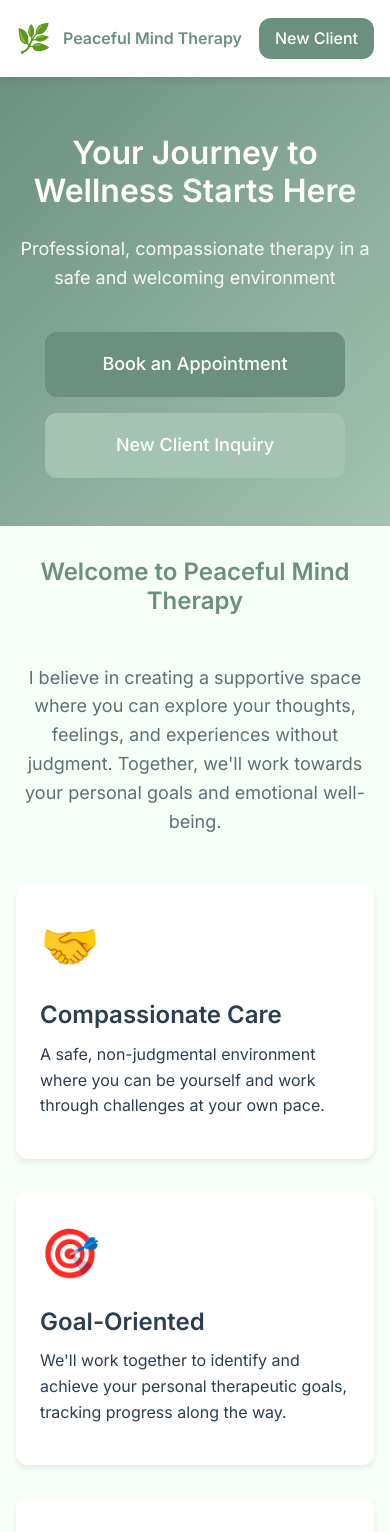
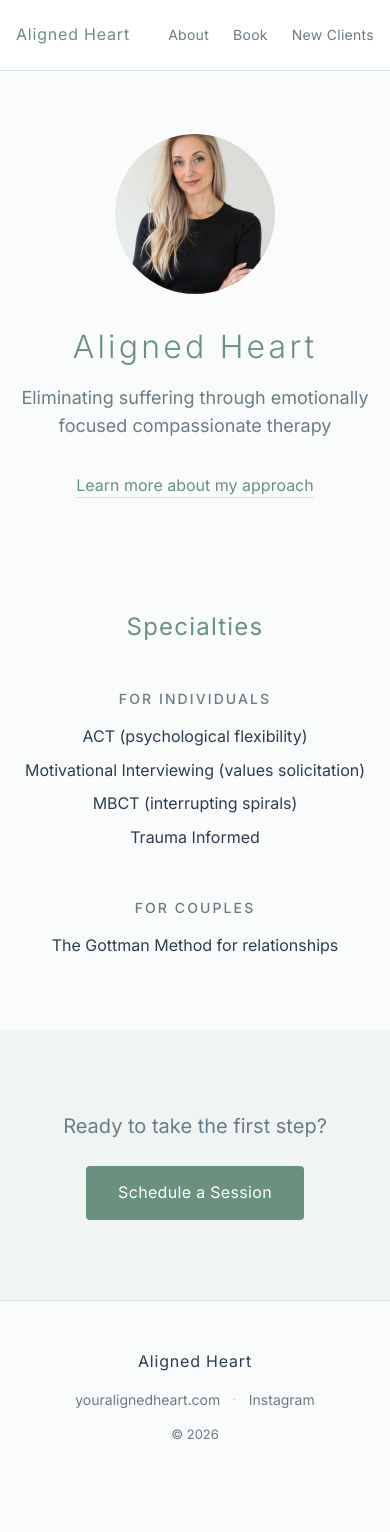
Before and after one commit to ptvans/shoshana, a React (Vite) app: page / in a window 390 px wide. Shown: the top 1532 px of the page. After the commit the page ends 1493 px from the top, so only its background shows below. Built offline with nearby package versions, Linux system fonts and the light colour scheme; no server answers.

Commit message:
add all content

```diff
--- a/index.html
+++ b/index.html
@@ -4,7 +4,7 @@
     <meta charset="UTF-8" />
     <link rel="icon" type="image/svg+xml" href="/vite.svg" />
     <meta name="viewport" content="width=device-width, initial-scale=1.0" />
-    <title>Therapist Practice - Compassionate Care</title>
+    <title>Aligned Heart - Emotionally Focused Compassionate Therapy</title>
     <link rel="preconnect" href="https://fonts.googleapis.com">
     <link rel="preconnect" href="https://fonts.gstatic.com" crossorigin>
     <link href="https://fonts.googleapis.com/css2?family=Inter:wght@300;400;500;600;700&display=swap" rel="stylesheet">
--- a/src/App.css
+++ b/src/App.css
@@ -9,48 +9,31 @@
   padding-top: 80px;
 }
 
-/* Page sections */
-.page-section {
-  padding: 4rem 0;
+/* Containers */
+.container {
+  max-width: 1200px;
+  margin: 0 auto;
+  padding: 0 2rem;
 }
 
-.section-title {
-  text-align: center;
-  color: var(--primary-color);
-  margin-bottom: 3rem;
-}
-
-.section-subtitle {
-  text-align: center;
-  color: var(--text-secondary);
-  max-width: 700px;
-  margin: 0 auto 3rem;
-  font-size: 1.125rem;
-}
-
-/* Cards */
-.card {
-  background: var(--white);
-  border-radius: var(--border-radius);
-  padding: 2rem;
-  box-shadow: var(--shadow);
-  transition: transform 0.3s ease, box-shadow 0.3s ease;
-}
-
-.card:hover {
-  transform: translateY(-4px);
-  box-shadow: var(--shadow-lg);
+.container-narrow {
+  max-width: 600px;
+  margin: 0 auto;
+  padding: 0 2rem;
 }
 
 /* Buttons */
 .btn {
   padding: 0.875rem 2rem;
-  border-radius: var(--border-radius);
-  font-weight: 500;
+  border-radius: 4px;
+  font-weight: 400;
   font-size: 1rem;
+  letter-spacing: 0.02em;
   transition: all 0.3s ease;
   display: inline-block;
   text-align: center;
+  border: none;
+  cursor: pointer;
 }
 
 .btn-primary {
@@ -61,30 +44,23 @@
 .btn-primary:hover {
   background-color: #5A7A6D;
   color: var(--white);
-  transform: translateY(-2px);
-  box-shadow: var(--shadow);
 }
 
 .btn-secondary {
-  background-color: var(--secondary-color);
-  color: var(--white);
+  background-color: transparent;
+  color: var(--primary-color);
+  border: 1px solid var(--primary-color);
 }
 
 .btn-secondary:hover {
-  background-color: #8FAF9E;
+  background-color: var(--primary-color);
   color: var(--white);
-  transform: translateY(-2px);
-  box-shadow: var(--shadow);
-}
-
-.btn-large {
-  padding: 1.125rem 2.5rem;
-  font-size: 1.125rem;
 }
 
 /* Forms */
 .form-group {
   margin-bottom: 1.5rem;
+  text-align: left;
 }
 
 .form-label {
@@ -92,6 +68,7 @@
   margin-bottom: 0.5rem;
   font-weight: 500;
   color: var(--text-primary);
+  font-size: 0.875rem;
 }
 
 .form-input,
@@ -99,10 +76,10 @@
 .form-select {
   width: 100%;
   padding: 0.875rem;
-  border: 2px solid var(--accent-color);
-  border-radius: var(--border-radius);
+  border: 1px solid var(--accent-color);
+  border-radius: 4px;
   font-size: 1rem;
-  transition: border-color 0.3s ease, box-shadow 0.3s ease;
+  transition: border-color 0.3s ease;
   background-color: var(--white);
 }
 
@@ -111,7 +88,6 @@
 .form-select:focus {
   outline: none;
   border-color: var(--primary-color);
-  box-shadow: 0 0 0 3px rgba(107, 144, 128, 0.1);
 }
 
 .form-textarea {
@@ -120,39 +96,17 @@
 }
 
 .form-error {
-  color: #E74C3C;
+  color: #C0392B;
   font-size: 0.875rem;
   margin-top: 0.25rem;
 }
 
 .form-success {
-  background-color: #D4EDDA;
-  color: #155724;
+  background-color: #E8F5E9;
+  color: #2E7D32;
   padding: 1rem;
-  border-radius: var(--border-radius);
+  border-radius: 4px;
   margin-bottom: 1.5rem;
-  border: 1px solid #C3E6CB;
-}
-
-/* Grid */
-.grid {
-  display: grid;
-  gap: 2rem;
-}
-
-.grid-2 {
-  grid-template-columns: repeat(2, 1fr);
-}
-
-.grid-3 {
-  grid-template-columns: repeat(3, 1fr);
-}
-
-@media (max-width: 968px) {
-  .grid-2,
-  .grid-3 {
-    grid-template-columns: 1fr;
-  }
 }
 
 @media (max-width: 768px) {
@@ -160,11 +114,8 @@
     padding-top: 70px;
   }
 
-  .page-section {
-    padding: 2rem 0;
-  }
-
-  .card {
-    padding: 1.5rem;
+  .container,
+  .container-narrow {
+    padding: 0 1.5rem;
   }
 }
--- a/src/App.jsx
+++ b/src/App.jsx
@@ -2,6 +2,7 @@ import { BrowserRouter as Router, Routes, Route } from 'react-router-dom'
 import Header from './components/Header'
 import Footer from './components/Footer'
 import Home from './pages/Home'
+import About from './pages/About'
 import BookAppointment from './pages/BookAppointment'
 import NewClient from './pages/NewClient'
 import './App.css'
@@ -14,6 +15,7 @@ function App() {
         <main className="main-content">
           <Routes>
             <Route path="/" element={<Home />} />
+            <Route path="/about" element={<About />} />
             <Route path="/book-appointment" element={<BookAppointment />} />
             <Route path="/new-client" element={<NewClient />} />
           </Routes>
--- a/src/components/Footer.css
+++ b/src/components/Footer.css
@@ -1,44 +1,44 @@
 .footer {
-  background-color: var(--primary-color);
-  color: var(--white);
-  padding: 3rem 0 1rem;
-  margin-top: 4rem;
+  padding: 3rem 0;
+  text-align: center;
+  border-top: 1px solid var(--accent-color);
 }
 
 .footer-content {
-  display: grid;
-  grid-template-columns: repeat(3, 1fr);
-  gap: 2rem;
-  margin-bottom: 2rem;
+  display: flex;
+  flex-direction: column;
+  gap: 0.75rem;
 }
 
-.footer-section h4 {
-  margin-bottom: 1rem;
-  font-size: 1.125rem;
+.footer-brand {
+  font-size: 1rem;
+  letter-spacing: 0.05em;
+  color: var(--text-primary);
+  margin: 0;
 }
 
-.footer-section p {
-  margin-bottom: 0.5rem;
-  opacity: 0.9;
-  font-size: 0.9rem;
+.footer-links {
+  margin: 0;
 }
 
-.footer-bottom {
-  text-align: center;
-  padding-top: 2rem;
-  border-top: 1px solid rgba(255, 255, 255, 0.2);
-  opacity: 0.8;
-  font-size: 0.9rem;
+.footer-links a {
+  color: var(--text-secondary);
+  text-decoration: none;
+  font-size: 0.875rem;
+  transition: color 0.3s ease;
 }
 
-@media (max-width: 768px) {
-  .footer-content {
-    grid-template-columns: 1fr;
-    gap: 2rem;
-    text-align: center;
-  }
+.footer-links a:hover {
+  color: var(--primary-color);
+}
 
-  .footer {
-    padding: 2rem 0 1rem;
-  }
+.separator {
+  margin: 0 0.75rem;
+  color: var(--accent-color);
 }
+
+.footer-copyright {
+  font-size: 0.8125rem;
+  color: var(--text-secondary);
+  margin: 0;
+}
--- a/src/components/Footer.jsx
+++ b/src/components/Footer.jsx
@@ -5,28 +5,17 @@ function Footer() {
 
   return (
     <footer className="footer">
-      <div className="container">
+      <div className="container-narrow">
         <div className="footer-content">
-          <div className="footer-section">
-            <h4>Peaceful Mind Therapy</h4>
-            <p>Compassionate, professional care for your mental wellness journey.</p>
-          </div>
-
-          <div className="footer-section">
-            <h4>Contact</h4>
-            <p>Email: info@peacefulmindtherapy.com</p>
-            <p>Phone: (555) 123-4567</p>
-          </div>
-
-          <div className="footer-section">
-            <h4>Hours</h4>
-            <p>Monday - Friday: 9:00 AM - 6:00 PM</p>
-            <p>Saturday: 10:00 AM - 2:00 PM</p>
-          </div>
-        </div>
-
-        <div className="footer-bottom">
-          <p>&copy; {currentYear} Peaceful Mind Therapy. All rights reserved.</p>
+          <p className="footer-brand">Aligned Heart</p>
+          <p className="footer-links">
+            <a href="https://youralignedheart.com">youralignedheart.com</a>
+            <span className="separator">&middot;</span>
+            <a href="https://www.instagram.com/terra_artist_love/" target="_blank" rel="noopener noreferrer">Instagram</a>
+          </p>
+          <p className="footer-copyright">
+            &copy; {currentYear}
+          </p>
         </div>
       </div>
     </footer>
--- a/src/components/Header.css
+++ b/src/components/Header.css
@@ -3,29 +3,24 @@
   top: 0;
   left: 0;
   right: 0;
-  background: var(--white);
-  box-shadow: var(--shadow);
+  background-color: var(--white);
   z-index: 1000;
-  padding: 1rem 0;
+  border-bottom: 1px solid var(--accent-color);
 }
 
 .nav {
   display: flex;
   justify-content: space-between;
   align-items: center;
+  height: 80px;
 }
 
 .logo {
-  display: flex;
-  align-items: center;
-  gap: 0.75rem;
-  font-size: 1.25rem;
-  font-weight: 600;
+  font-size: 1.125rem;
+  font-weight: 400;
+  letter-spacing: 0.05em;
   color: var(--primary-color);
-}
-
-.logo-icon {
-  font-size: 1.75rem;
+  text-decoration: none;
 }
 
 .logo:hover {
@@ -35,13 +30,16 @@
 .nav-links {
   display: flex;
   list-style: none;
-  gap: 2rem;
-  align-items: center;
+  margin: 0;
+  padding: 0;
+  gap: 2.5rem;
 }
 
 .nav-link {
-  color: var(--text-primary);
-  font-weight: 500;
+  color: var(--text-secondary);
+  text-decoration: none;
+  font-size: 0.9375rem;
+  letter-spacing: 0.02em;
   transition: color 0.3s ease;
 }
 
@@ -49,35 +47,20 @@
   color: var(--primary-color);
 }
 
-.nav-link.btn {
-  color: var(--white);
-  padding: 0.625rem 1.5rem;
-}
-
 @media (max-width: 768px) {
-  .logo-text {
-    font-size: 1rem;
+  .nav {
+    height: 70px;
   }
 
   .nav-links {
-    gap: 1rem;
+    gap: 1.5rem;
   }
 
   .nav-link {
-    font-size: 0.9rem;
+    font-size: 0.875rem;
   }
 
-  .nav-link.btn {
-    padding: 0.5rem 1rem;
+  .logo {
+    font-size: 1rem;
   }
 }
-
-@media (max-width: 480px) {
-  .nav-links {
-    gap: 0.5rem;
-  }
-
-  .nav-link:not(.btn) {
-    display: none;
-  }
-}
--- a/src/components/Header.jsx
+++ b/src/components/Header.jsx
@@ -7,19 +7,18 @@ function Header() {
       <div className="container">
         <nav className="nav">
           <Link to="/" className="logo">
-            <span className="logo-icon">🌿</span>
-            <span className="logo-text">Peaceful Mind Therapy</span>
+            Aligned Heart
           </Link>
 
           <ul className="nav-links">
             <li>
-              <Link to="/" className="nav-link">Home</Link>
+              <Link to="/about" className="nav-link">About</Link>
             </li>
             <li>
-              <Link to="/book-appointment" className="nav-link">Book Appointment</Link>
+              <Link to="/book-appointment" className="nav-link">Book</Link>
             </li>
             <li>
-              <Link to="/new-client" className="nav-link btn btn-primary">New Client</Link>
+              <Link to="/new-client" className="nav-link">New Clients</Link>
             </li>
           </ul>
         </nav>
--- a/src/index.css
+++ b/src/index.css
@@ -9,12 +9,10 @@
   --secondary-color: #A4C3B2;
   --accent-color: #CCE3DE;
   --text-primary: #2C3E50;
-  --text-secondary: #5D7078;
-  --background: #F6FFF8;
+  --text-secondary: #6B7C85;
+  --background: #FAFCFB;
+  --background-alt: #F0F5F3;
   --white: #FFFFFF;
-  --border-radius: 12px;
-  --shadow: 0 4px 6px rgba(0, 0, 0, 0.07);
-  --shadow-lg: 0 10px 25px rgba(0, 0, 0, 0.1);
 }
 
 body {
@@ -33,8 +31,8 @@ body {
 }
 
 h1, h2, h3, h4, h5, h6 {
-  font-weight: 600;
-  line-height: 1.2;
+  font-weight: 400;
+  line-height: 1.3;
   margin-bottom: 0.5em;
 }
 
--- /dev/null
+++ b/src/pages/About.css
@@ -0,0 +1,23 @@
+.about h1 {
+  margin-bottom: 3rem;
+}
+
+.about-portrait {
+  margin: 0 auto 3rem;
+  max-width: 400px;
+}
+
+.about-portrait img {
+  width: 100%;
+  height: auto;
+  border-radius: 4px;
+}
+
+.about-content p {
+  margin-bottom: 1.5rem;
+  line-height: 1.8;
+}
+
+.about-content p:last-child {
+  margin-bottom: 0;
+}
--- /dev/null
+++ b/src/pages/About.jsx
@@ -0,0 +1,45 @@
+import gardenPortrait from '../photos/garden-portrait.jpg'
+import './About.css'
+
+function About() {
+  return (
+    <div className="about">
+      <section className="section-minimal">
+        <div className="container-narrow">
+          <h1>About Terra</h1>
+
+          <div className="about-portrait">
+            <img src={gardenPortrait} alt="Terra" />
+          </div>
+
+          <div className="about-content">
+            <p>
+              I am a licensed therapist partnering with individuals ready to move
+              through anxiety, grief, depression, trauma, and relationship stress
+              to a more peaceful, purposeful life. For over eight years, I've provided
+              compassionate care in hospitals, human-services agencies, schools, and
+              the non-profit sector to clients facing diverse social, economic,
+              interpersonal, and circumstantial challenges.
+            </p>
+
+            <p>
+              I blend Motivational Interviewing (values solicitation), ACT (psychological
+              flexibility), MBCT (interrupting spirals), and attachment-informed exploration
+              to progress together. From there, we use those insights to collaborate on
+              manageable action plans that can lead to personal transformation.
+            </p>
+
+            <p>
+              I'm committed to helping clients identify, process, and honor the emotions
+              and insights that arise on their journey. My goal is to foster deep
+              self-awareness, co-create a personalized roadmap of practices and strategies,
+              and guide clients toward a clearer, more regulated, and more insightful space.
+            </p>
+          </div>
+        </div>
+      </section>
+    </div>
+  )
+}
+
+export default About
--- a/src/pages/Home.css
+++ b/src/pages/Home.css
@@ -1,103 +1,111 @@
-.hero {
-  background: linear-gradient(135deg, var(--primary-color) 0%, var(--secondary-color) 100%);
-  color: var(--white);
-  padding: 6rem 0 5rem;
+.hero-minimal {
+  padding: 6rem 0 4rem;
   text-align: center;
 }
 
-.hero-content {
-  max-width: 800px;
-  margin: 0 auto;
+.hero-portrait {
+  width: 200px;
+  height: 200px;
+  margin: 0 auto 2rem;
+  border-radius: 50%;
+  overflow: hidden;
 }
 
-.hero-title {
-  font-size: 3rem;
-  margin-bottom: 1.5rem;
-  color: var(--white);
+.hero-portrait img {
+  width: 100%;
+  height: 100%;
+  object-fit: cover;
 }
 
-.hero-subtitle {
-  font-size: 1.25rem;
-  margin-bottom: 2.5rem;
-  opacity: 0.95;
+.hero-minimal h1 {
+  font-size: 2.5rem;
+  font-weight: 300;
+  letter-spacing: 0.1em;
+  margin-bottom: 1rem;
+  color: var(--primary-color);
 }
 
-.hero-buttons {
-  display: flex;
-  gap: 1rem;
-  justify-content: center;
-  flex-wrap: wrap;
+.tagline {
+  font-size: 1.125rem;
+  color: var(--text-secondary);
+  max-width: 500px;
+  margin: 0 auto 2rem;
+  line-height: 1.6;
 }
 
-.hero-buttons .btn {
-  min-width: 220px;
+.hero-cta {
+  margin-top: 2rem;
 }
 
-.services-section {
-  background-color: var(--white);
+.link-subtle {
+  color: var(--primary-color);
+  text-decoration: none;
+  border-bottom: 1px solid var(--accent-color);
+  padding-bottom: 2px;
+  transition: border-color 0.3s ease;
 }
 
-.card-icon {
-  font-size: 3rem;
+.link-subtle:hover {
+  border-color: var(--primary-color);
+}
+
+.section-minimal {
+  padding: 4rem 0;
+  text-align: center;
+}
+
+.section-minimal h2 {
+  font-size: 1.5rem;
+  font-weight: 400;
+  letter-spacing: 0.05em;
+  margin-bottom: 3rem;
+  color: var(--primary-color);
+}
+
+.specialty-group {
+  margin-bottom: 3rem;
+}
+
+.specialty-group:last-child {
+  margin-bottom: 0;
+}
+
+.specialty-group h3 {
+  font-size: 0.875rem;
+  font-weight: 500;
+  text-transform: uppercase;
+  letter-spacing: 0.15em;
+  color: var(--text-secondary);
   margin-bottom: 1rem;
 }
 
-.cta-section {
-  background: linear-gradient(135deg, var(--accent-color) 0%, var(--secondary-color) 100%);
+.specialty-group p {
+  margin-bottom: 0.5rem;
+  color: var(--text-primary);
 }
 
-.cta-card {
-  background: var(--white);
-  border-radius: var(--border-radius);
-  padding: 3rem;
-  text-align: center;
-  box-shadow: var(--shadow-lg);
-  max-width: 700px;
-  margin: 0 auto;
+.section-cta {
+  padding: 5rem 0;
+  background-color: var(--background-alt);
 }
 
-.cta-card h2 {
-  color: var(--primary-color);
-  margin-bottom: 1rem;
-}
-
-.cta-card p {
+.cta-text {
+  font-size: 1.25rem;
   color: var(--text-secondary);
-  font-size: 1.125rem;
-  margin-bottom: 2rem;
-}
-
-.cta-buttons {
-  display: flex;
-  gap: 1rem;
-  justify-content: center;
-  flex-wrap: wrap;
+  margin-bottom: 1.5rem;
 }
 
 @media (max-width: 768px) {
-  .hero {
+  .hero-minimal {
     padding: 4rem 0 3rem;
   }
 
-  .hero-title {
+  .hero-minimal h1 {
     font-size: 2rem;
   }
 
-  .hero-subtitle {
-    font-size: 1.125rem;
-  }
-
-  .hero-buttons {
-    flex-direction: column;
-    align-items: center;
-  }
-
-  .hero-buttons .btn {
-    width: 100%;
-    max-width: 300px;
-  }
-
-  .cta-card {
-    padding: 2rem;
+  .hero-portrait {
+    width: 160px;
+    height: 160px;
   }
 }
--- a/src/pages/Home.jsx
+++ b/src/pages/Home.jsx
@@ -1,130 +1,50 @@
 import { Link } from 'react-router-dom'
+import terraPortrait from '../photos/terra-portrait.jpg'
 import './Home.css'
 
 function Home() {
   return (
     <div className="home">
-      {/* Hero Section */}
-      <section className="hero">
+      <section className="hero-minimal">
         <div className="container">
-          <div className="hero-content">
-            <h1 className="hero-title">
-              Your Journey to Wellness Starts Here
-            </h1>
-            <p className="hero-subtitle">
-              Professional, compassionate therapy in a safe and welcoming environment
-            </p>
-            <div className="hero-buttons">
-              <Link to="/book-appointment" className="btn btn-primary btn-large">
-                Book an Appointment
-              </Link>
-              <Link to="/new-client" className="btn btn-secondary btn-large">
-                New Client Inquiry
-              </Link>
-            </div>
+          <div className="hero-portrait">
+            <img src={terraPortrait} alt="Terra" />
+          </div>
+          <h1>Aligned Heart</h1>
+          <p className="tagline">
+            Eliminating suffering through emotionally focused compassionate therapy
+          </p>
+          <div className="hero-cta">
+            <Link to="/about" className="link-subtle">Learn more about my approach</Link>
           </div>
         </div>
       </section>
 
-      {/* About Section */}
-      <section className="page-section">
-        <div className="container">
-          <h2 className="section-title">Welcome to Peaceful Mind Therapy</h2>
-          <p className="section-subtitle">
-            I believe in creating a supportive space where you can explore your thoughts,
-            feelings, and experiences without judgment. Together, we'll work towards your
-            personal goals and emotional well-being.
-          </p>
+      <section className="section-minimal">
+        <div className="container-narrow">
+          <h2>Specialties</h2>
 
-          <div className="grid grid-3">
-            <div className="card">
-              <div className="card-icon">🤝</div>
-              <h3>Compassionate Care</h3>
-              <p>
-                A safe, non-judgmental environment where you can be yourself
-                and work through challenges at your own pace.
-              </p>
-            </div>
+          <div className="specialty-group">
+            <h3>For Individuals</h3>
+            <p>ACT (psychological flexibility)</p>
+            <p>Motivational Interviewing (values solicitation)</p>
+            <p>MBCT (interrupting spirals)</p>
+            <p>Trauma Informed</p>
+          </div>
 
-            <div className="card">
-              <div className="card-icon">🎯</div>
-              <h3>Goal-Oriented</h3>
-              <p>
-                We'll work together to identify and achieve your personal
-                therapeutic goals, tracking progress along the way.
-              </p>
-            </div>
-
-            <div className="card">
-              <div className="card-icon">🌱</div>
-              <h3>Personal Growth</h3>
-              <p>
-                Develop coping strategies, build resilience, and discover
-                your inner strength through evidence-based practices.
-              </p>
-            </div>
+          <div className="specialty-group">
+            <h3>For Couples</h3>
+            <p>The Gottman Method for relationships</p>
           </div>
         </div>
       </section>
 
-      {/* Services Section */}
-      <section className="page-section services-section">
-        <div className="container">
-          <h2 className="section-title">Specializations</h2>
-
-          <div className="grid grid-2">
-            <div className="card">
-              <h3>Individual Therapy</h3>
-              <p>
-                One-on-one sessions addressing anxiety, depression, stress management,
-                life transitions, and personal growth. Tailored to your unique needs
-                and circumstances.
-              </p>
-            </div>
-
-            <div className="card">
-              <h3>Cognitive Behavioral Therapy (CBT)</h3>
-              <p>
-                Evidence-based approach to help you identify and change negative
-                thought patterns, develop healthy coping mechanisms, and improve
-                emotional regulation.
-              </p>
-            </div>
-
-            <div className="card">
-              <h3>Mindfulness-Based Approaches</h3>
-              <p>
-                Incorporating mindfulness and meditation techniques to help you
-                stay present, reduce stress, and enhance overall well-being.
-              </p>
-            </div>
-
-            <div className="card">
-              <h3>Trauma-Informed Care</h3>
-              <p>
-                Gentle, compassionate support for working through past traumatic
-                experiences with evidence-based trauma-focused therapies.
-              </p>
-            </div>
-          </div>
-        </div>
-      </section>
-
-      {/* CTA Section */}
-      <section className="page-section cta-section">
-        <div className="container">
-          <div className="cta-card">
-            <h2>Ready to Take the First Step?</h2>
-            <p>
-              Starting therapy is a courageous decision. I'm here to support you
-              on your journey to better mental health and well-being.
-            </p>
-            <div className="cta-buttons">
-              <Link to="/book-appointment" className="btn btn-primary btn-large">
-                Schedule an Introduction Session
-              </Link>
-            </div>
-          </div>
+      <section className="section-minimal section-cta">
+        <div className="container-narrow">
+          <p className="cta-text">Ready to take the first step?</p>
+          <Link to="/book-appointment" className="btn btn-primary">
+            Schedule a Session
+          </Link>
         </div>
       </section>
     </div>
```
Also changed, not shown: src/photos/terra-portrait.jpg (added), 1 other file (tests, documents, lock files or other folders).
